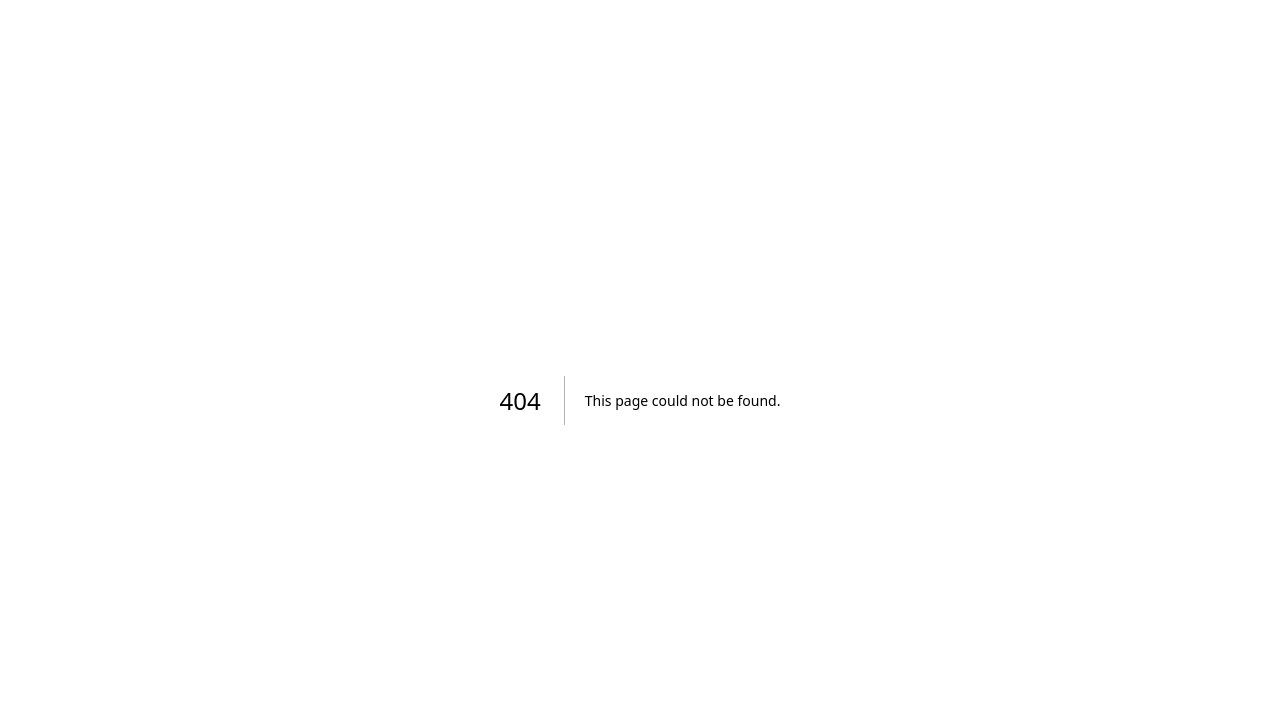
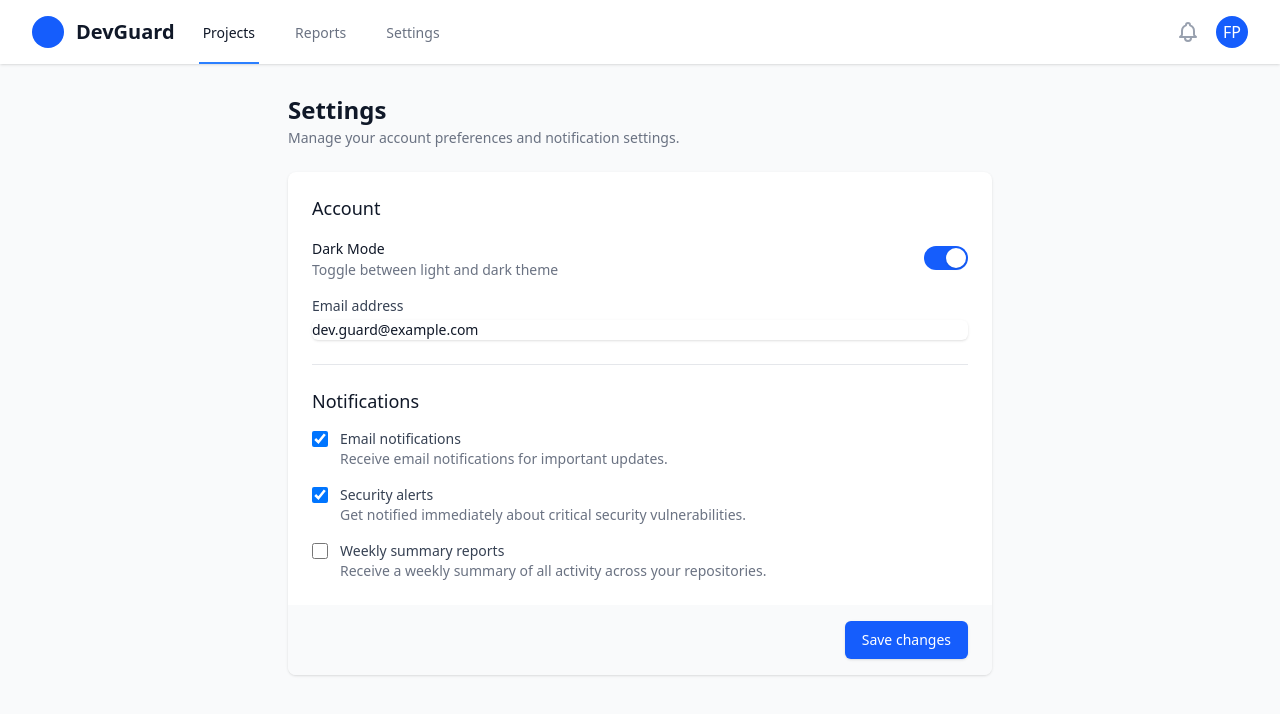
Before and after one commit to felixp33/CloudGuardian, a Next.js app: page /settings in a window 1280 px wide. Before the commit this address had no page. Shown: the top 714 px of the page. Built offline with nearby package versions, Linux system fonts and the light colour scheme.

Commit message:
feat: add settings page with dark mode and notification preferences

```diff
--- /dev/null
+++ b/src/app/settings/page.tsx
@@ -0,0 +1,158 @@
+"use client";
+
+import React, { useState } from "react";
+import Header from "@/components/Header";
+
+export default function SettingsPage() {
+	const [darkMode, setDarkMode] = useState(true);
+	const [emailNotifications, setEmailNotifications] = useState(true);
+	const [securityAlerts, setSecurityAlerts] = useState(true);
+	const [weeklyReports, setWeeklyReports] = useState(false);
+
+	return (
+		<div className="min-h-screen bg-gray-50 dark:bg-gray-900">
+			<Header />
+
+			<main className="max-w-3xl mx-auto px-4 sm:px-6 lg:px-8 py-8">
+				<div className="mb-6">
+					<h2 className="text-2xl font-bold leading-7 text-gray-900 dark:text-white">Settings</h2>
+					<p className="mt-1 text-sm text-gray-500 dark:text-gray-400">
+						Manage your account preferences and notification settings.
+					</p>
+				</div>
+
+				{/* Settings content */}
+				<div className="bg-white dark:bg-gray-800 shadow rounded-lg overflow-hidden">
+					<div className="p-6 space-y-6">
+						<div className="border-b border-gray-200 dark:border-gray-700 pb-6">
+							<h3 className="text-lg font-medium leading-6 text-gray-900 dark:text-white">Account</h3>
+							<div className="mt-4 space-y-4">
+								<div className="flex items-center justify-between">
+									<div>
+										<span className="text-sm font-medium text-gray-900 dark:text-white">Dark Mode</span>
+										<p className="text-sm text-gray-500 dark:text-gray-400">
+											Toggle between light and dark theme
+										</p>
+									</div>
+									<button
+										type="button"
+										className={`relative inline-flex h-6 w-11 flex-shrink-0 cursor-pointer rounded-full border-2 border-transparent transition-colors duration-200 ease-in-out focus:outline-none focus:ring-2 focus:ring-blue-500 focus:ring-offset-2 ${
+											darkMode ? "bg-blue-600" : "bg-gray-200 dark:bg-gray-700"
+										}`}
+										role="switch"
+										aria-checked={darkMode}
+										onClick={() => setDarkMode(!darkMode)}
+									>
+										<span className="sr-only">Use dark mode</span>
+										<span
+											aria-hidden="true"
+											className={`pointer-events-none inline-block h-5 w-5 transform rounded-full bg-white shadow ring-0 transition duration-200 ease-in-out ${
+												darkMode ? "translate-x-5" : "translate-x-0"
+											}`}
+										/>
+									</button>
+								</div>
+
+								<div>
+									<label
+										htmlFor="email"
+										className="block text-sm font-medium text-gray-700 dark:text-gray-300"
+									>
+										Email address
+									</label>
+									<input
+										type="email"
+										name="email"
+										id="email"
+										defaultValue="dev.guard@example.com"
+										className="mt-1 focus:ring-blue-500 focus:border-blue-500 block w-full shadow-sm sm:text-sm border-gray-300 dark:border-gray-600 rounded-md bg-white dark:bg-gray-800 text-gray-900 dark:text-gray-100"
+									/>
+								</div>
+							</div>
+						</div>
+
+						<div>
+							<h3 className="text-lg font-medium leading-6 text-gray-900 dark:text-white">Notifications</h3>
+							<div className="mt-4 space-y-4">
+								<div className="flex items-start">
+									<div className="flex items-center h-5">
+										<input
+											id="email-notifications"
+											name="email-notifications"
+											type="checkbox"
+											checked={emailNotifications}
+											onChange={() => setEmailNotifications(!emailNotifications)}
+											className="focus:ring-blue-500 h-4 w-4 text-blue-600 border-gray-300 rounded"
+										/>
+									</div>
+									<div className="ml-3 text-sm">
+										<label
+											htmlFor="email-notifications"
+											className="font-medium text-gray-700 dark:text-gray-300"
+										>
+											Email notifications
+										</label>
+										<p className="text-gray-500 dark:text-gray-400">
+											Receive email notifications for important updates.
+										</p>
+									</div>
+								</div>
+
+								<div className="flex items-start">
+									<div className="flex items-center h-5">
+										<input
+											id="security-alerts"
+											name="security-alerts"
+											type="checkbox"
+											checked={securityAlerts}
+											onChange={() => setSecurityAlerts(!securityAlerts)}
+											className="focus:ring-blue-500 h-4 w-4 text-blue-600 border-gray-300 rounded"
+										/>
+									</div>
+									<div className="ml-3 text-sm">
+										<label htmlFor="security-alerts" className="font-medium text-gray-700 dark:text-gray-300">
+											Security alerts
+										</label>
+										<p className="text-gray-500 dark:text-gray-400">
+											Get notified immediately about critical security vulnerabilities.
+										</p>
+									</div>
+								</div>
+
+								<div className="flex items-start">
+									<div className="flex items-center h-5">
+										<input
+											id="weekly-reports"
+											name="weekly-reports"
+											type="checkbox"
+											checked={weeklyReports}
+											onChange={() => setWeeklyReports(!weeklyReports)}
+											className="focus:ring-blue-500 h-4 w-4 text-blue-600 border-gray-300 rounded"
+										/>
+									</div>
+									<div className="ml-3 text-sm">
+										<label htmlFor="weekly-reports" className="font-medium text-gray-700 dark:text-gray-300">
+											Weekly summary reports
+										</label>
+										<p className="text-gray-500 dark:text-gray-400">
+											Receive a weekly summary of all activity across your repositories.
+										</p>
+									</div>
+								</div>
+							</div>
+						</div>
+					</div>
+
+					<div className="bg-gray-50 dark:bg-gray-750 px-6 py-4 flex justify-end">
+						<button
+							type="submit"
+							className="inline-flex justify-center py-2 px-4 border border-transparent shadow-sm text-sm font-medium rounded-md text-white bg-blue-600 hover:bg-blue-700 focus:outline-none focus:ring-2 focus:ring-offset-2 focus:ring-blue-500"
+						>
+							Save changes
+						</button>
+					</div>
+				</div>
+			</main>
+		</div>
+	);
+}
```
